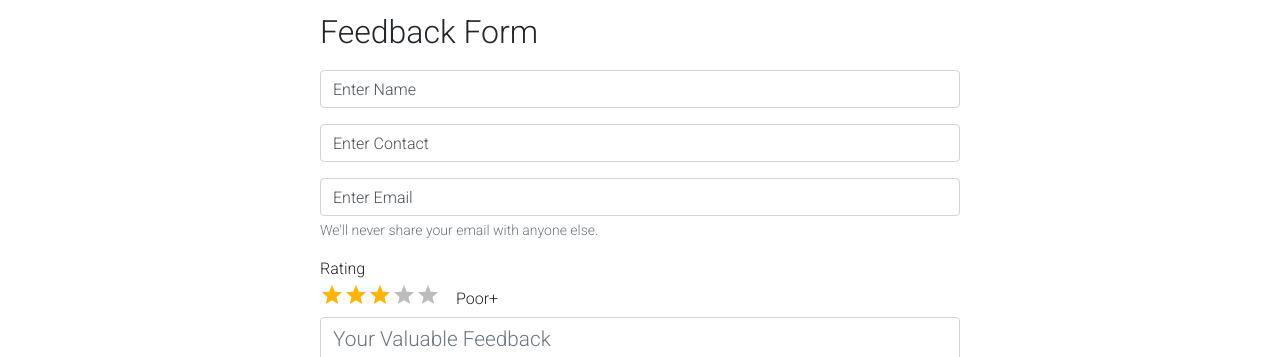
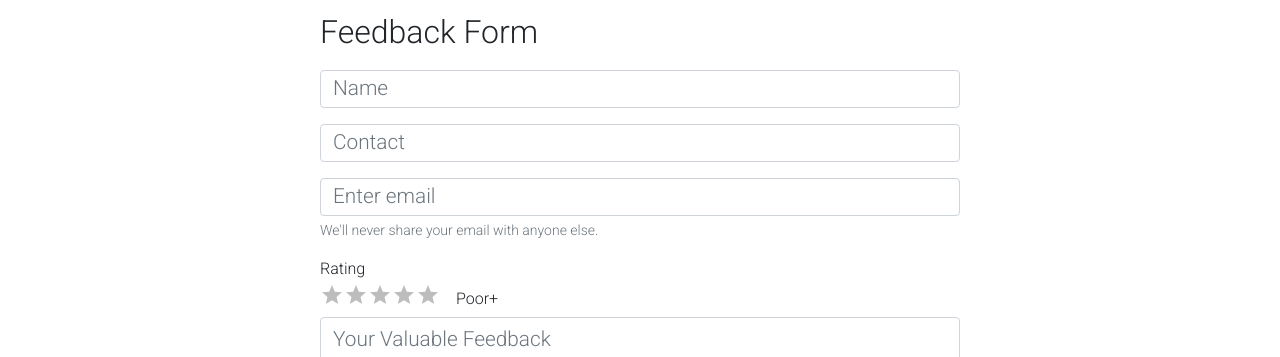
Before and after one commit to loftydreams/loftydreamsrecliners, a React (Create React App) app: page /feedback in a window 1280 px wide. Shown: the part 253-610 px from the top of the page. Built offline with nearby package versions, Linux system fonts and the light colour scheme; no server answers.

Commit message:
feedback changes

```diff
--- a/src/components/Navbar1/Feedback.js
+++ b/src/components/Navbar1/Feedback.js
@@ -31,10 +31,10 @@ const Feedback = () => {
   const [value, setValue] = React.useState(2);
   const [hover, setHover] = React.useState(-1);
   const [feedbackData, setFeedback] = React.useState("");
-  const [rating, setRating] = React.useState(3);
-  const [name,setName] = React.useState("Enter Name");
-  const [email,setEmail] = React.useState('Enter Email');
-  const [contact,setContact] = React.useState('Enter Contact');
+  const [rating, setRating] = React.useState();
+  const [name,setName] = React.useState("");
+  const [email,setEmail] = React.useState('');
+  const [contact,setContact] = React.useState('');
   const classes = useStyles();
 
   const handleSubmit = (e) => {
```
